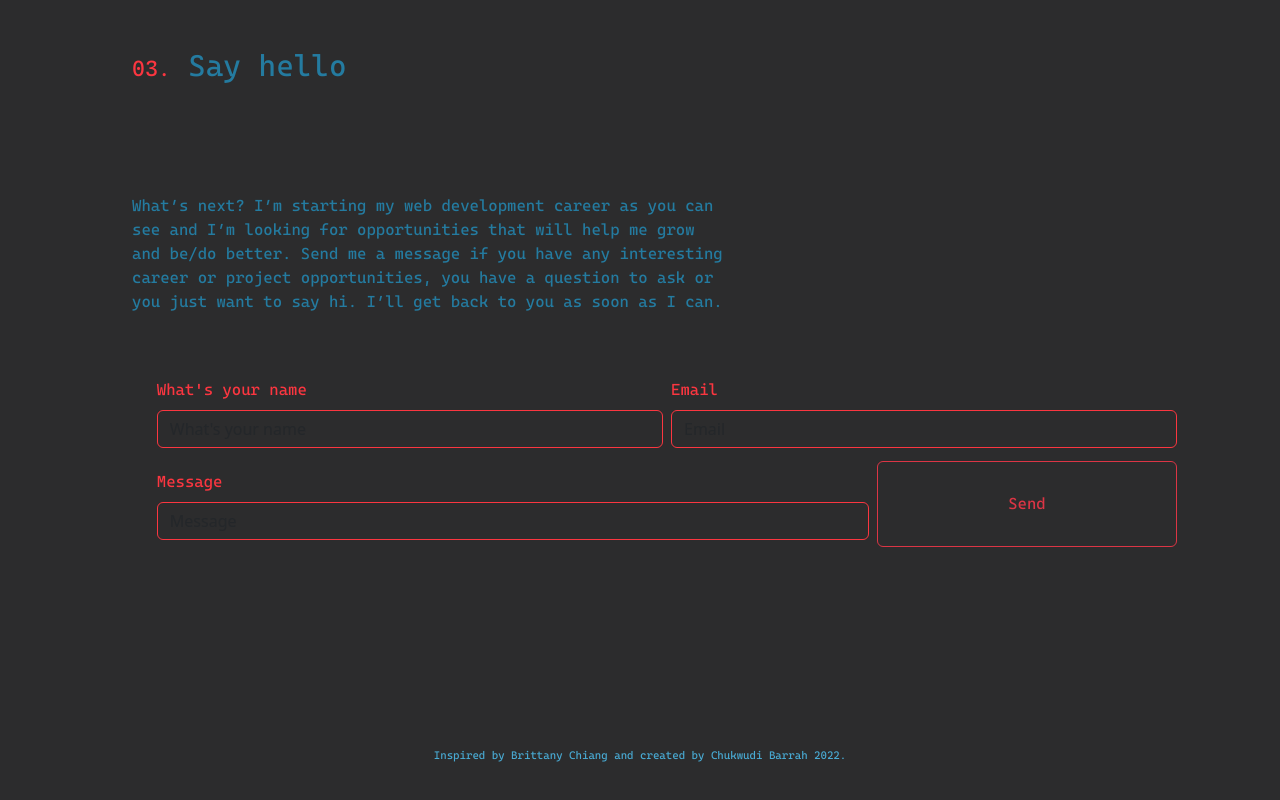
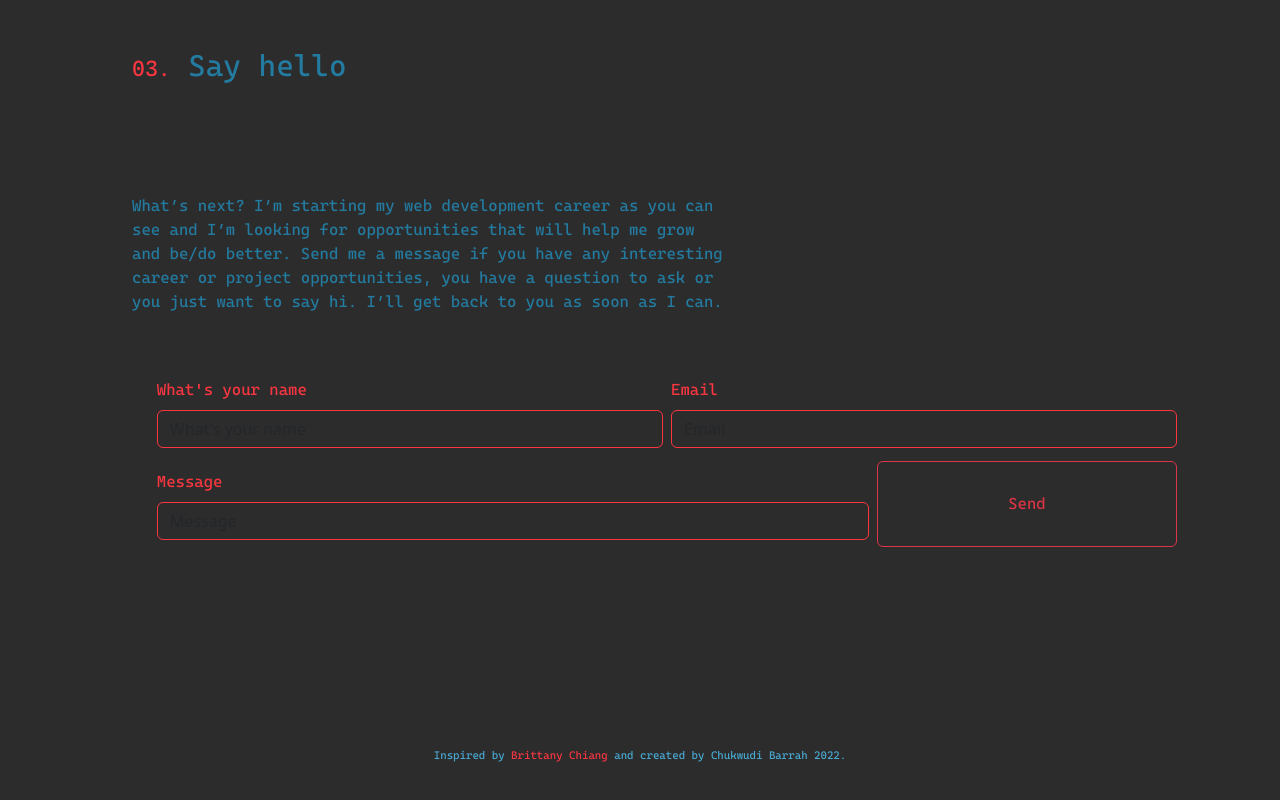
Before and after one commit to chukwudibarrah/bootstrap-portfolio, a plain HTML site: page index.html in a window 1280 px wide. Shown: the part 4398-5198 px from the top of the page. Drawn offline with nearby package versions, Linux system fonts and the light colour scheme.

Commit message:
Updated footer link color to be more uniform with entire page

```diff
--- a/css/style.css
+++ b/css/style.css
@@ -273,7 +273,7 @@ footer {
 
 footer a {
     text-decoration: none;
-    color: #49ABD4;
+    color: #FB3640;
 }
 
 .footerCopy {
```
